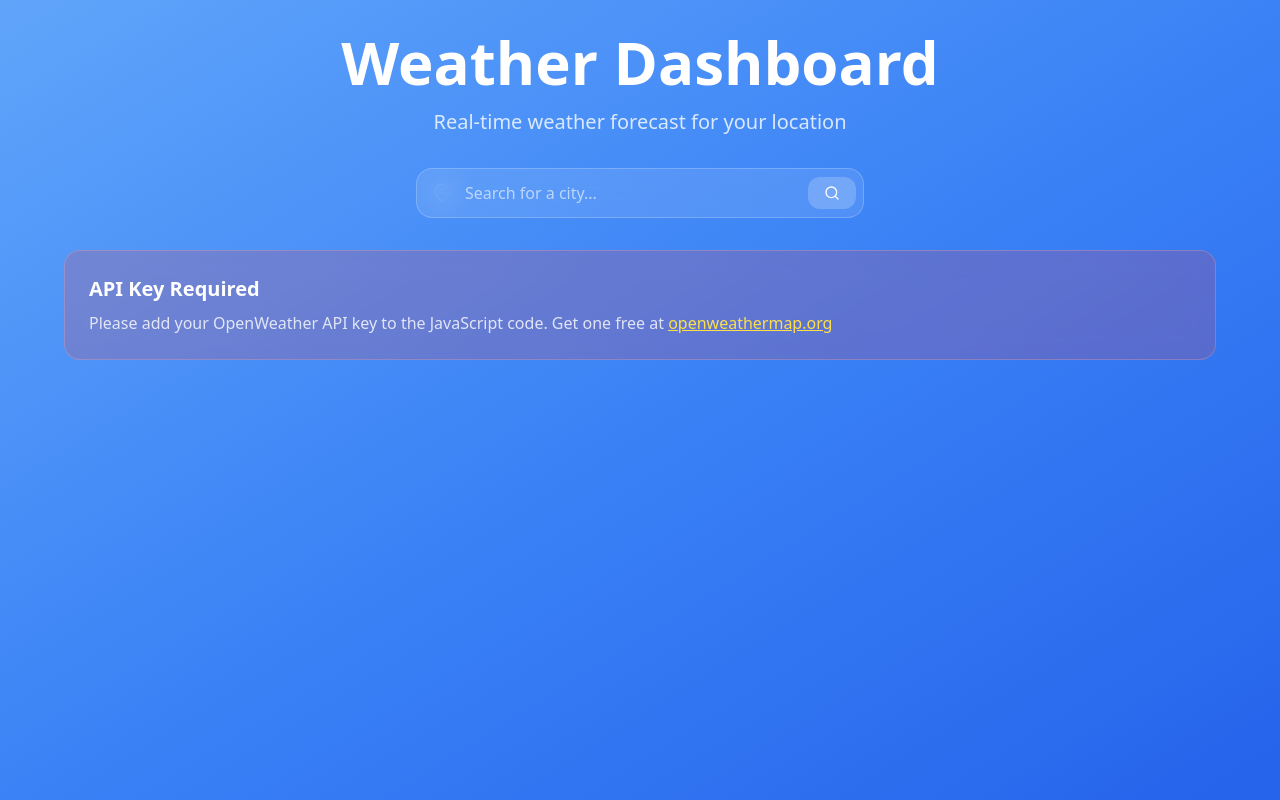
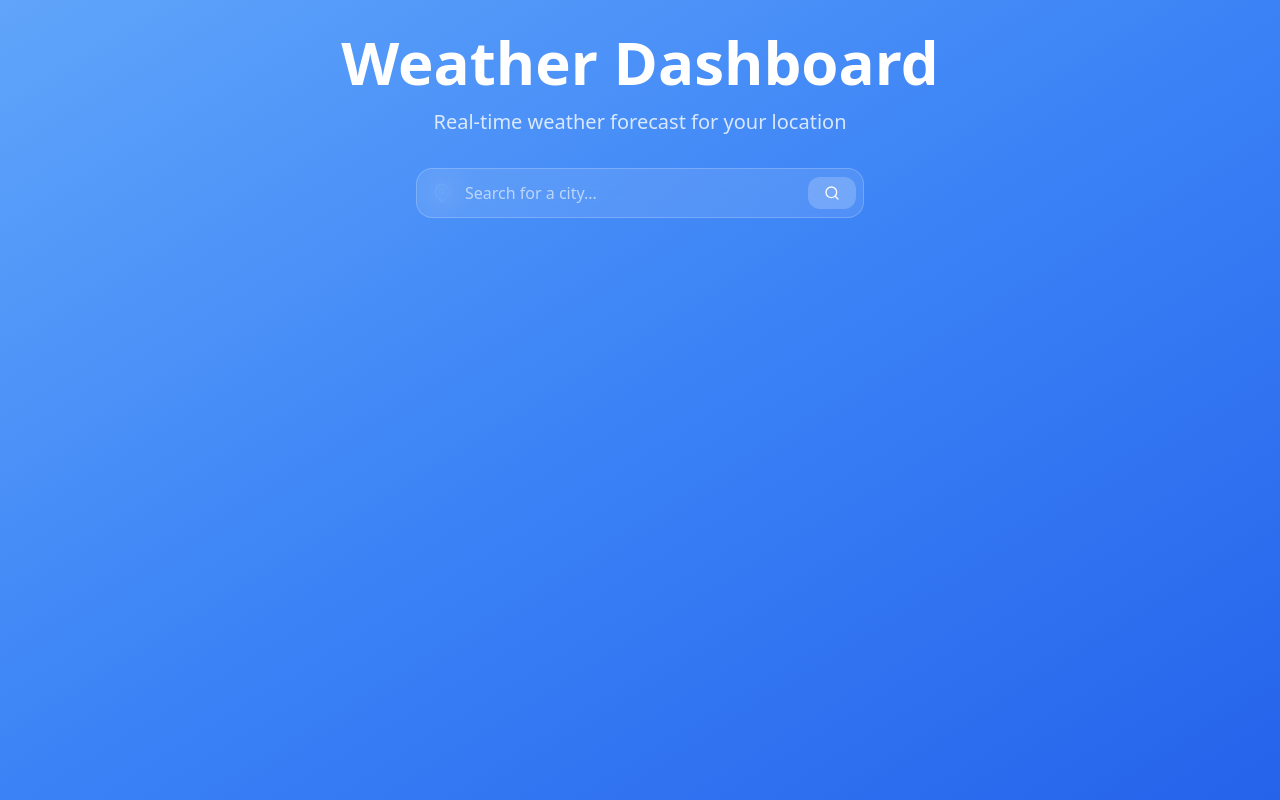
Before and after one commit to Winie-Moses/weather-dashboard, a plain HTML site: page index.html in a window 1280 px wide. Drawn offline with nearby package versions, Linux system fonts and the light colour scheme.

Commit message:
Update index.html

```diff
--- a/index.html
+++ b/index.html
@@ -160,24 +160,7 @@
                 </div>
             </div>
 
-            <!-- API Key Warning -->
-            <div id="apiKeyWarning" class="bg-red-500/20 backdrop-blur-md rounded-2xl p-6 mt-8 border border-red-300/30">
-                <h3 class="text-xl font-semibold text-white mb-2">
-                    API Key Required
-                </h3>
-                <p class="text-white/80">
-                    Please add your OpenWeather API key to the JavaScript code.
-                    Get one free at
-                    <a
-                        href="https://openweathermap.org/api"
-                        target="_blank"
-                        rel="noopener noreferrer"
-                        class="text-yellow-300 hover:text-yellow-200 underline"
-                    >
-                        openweathermap.org
-                    </a>
-                </p>
-            </div>
+
         </div>
     </div>
 
```
